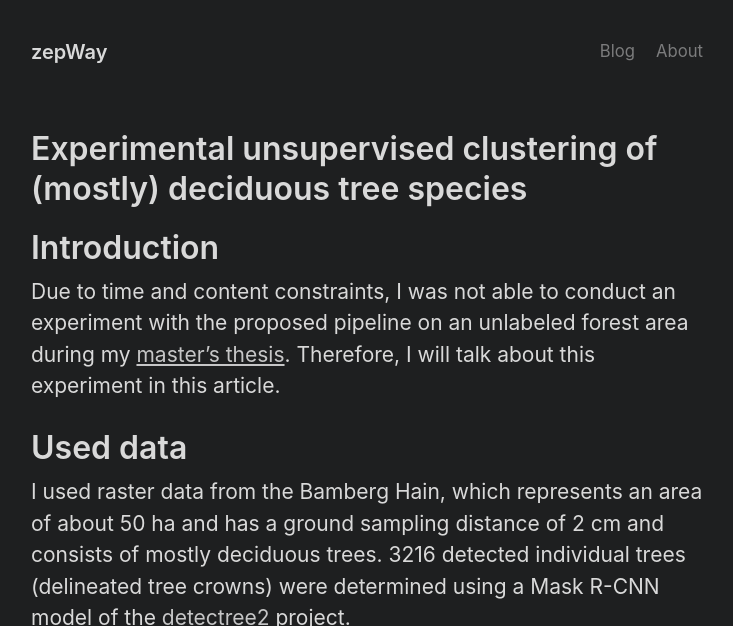
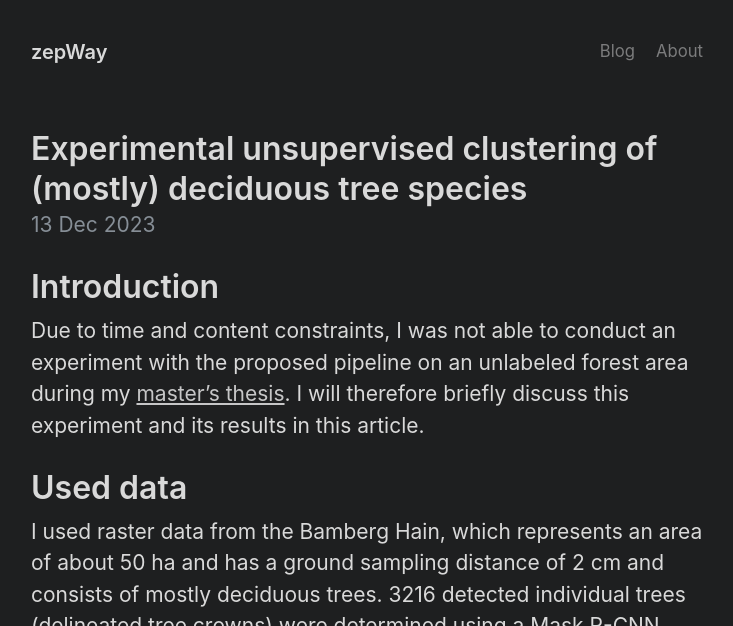
Before and after one commit to zeppehpt1/zeppehpt1.github.io, a Jekyll site: the page built from _posts/2023-12-13-experimental-tree-species-analysis.md, in a window 1280 px wide and 900 px high, cut to the strip 0-626 px from the top of the window. Shown: the whole strip, without its empty margins (273-1006 px from the left). Built offline with Jekyll 4.4.1, drawn with Linux system fonts in a browser that asks for light colours; some of the changed text lies outside the part shown.

Commit message:
publish experimental analysis post

```diff
--- a/posts_in_progress/2023-12-05-experimental-tree-species-analysis.md
+++ b/_posts/2023-12-13-experimental-tree-species-analysis.md
@@ -5,7 +5,7 @@ title: Experimental unsupervised clustering of (mostly) deciduous tree species
 
 # Introduction
 
-Due to time and content constraints, I was not able to conduct an experiment with the proposed pipeline on an unlabeled forest area during my [master's thesis](https://www.researchgate.net/publication/375121342_Unsupervised_Machine_Learning_via_Feature_Extraction_and_Clustering_to_Classify_Tree_Species_from_High-Resolution_UAV-based_RGB_Image_Data). Therefore, I will talk about this experiment in this article.
+Due to time and content constraints, I was not able to conduct an experiment with the proposed pipeline on an unlabeled forest area during my [master's thesis](https://www.researchgate.net/publication/375121342_Unsupervised_Machine_Learning_via_Feature_Extraction_and_Clustering_to_Classify_Tree_Species_from_High-Resolution_UAV-based_RGB_Image_Data). I will therefore briefly discuss this experiment and its results in this article.
 
 
 # Used data
```
